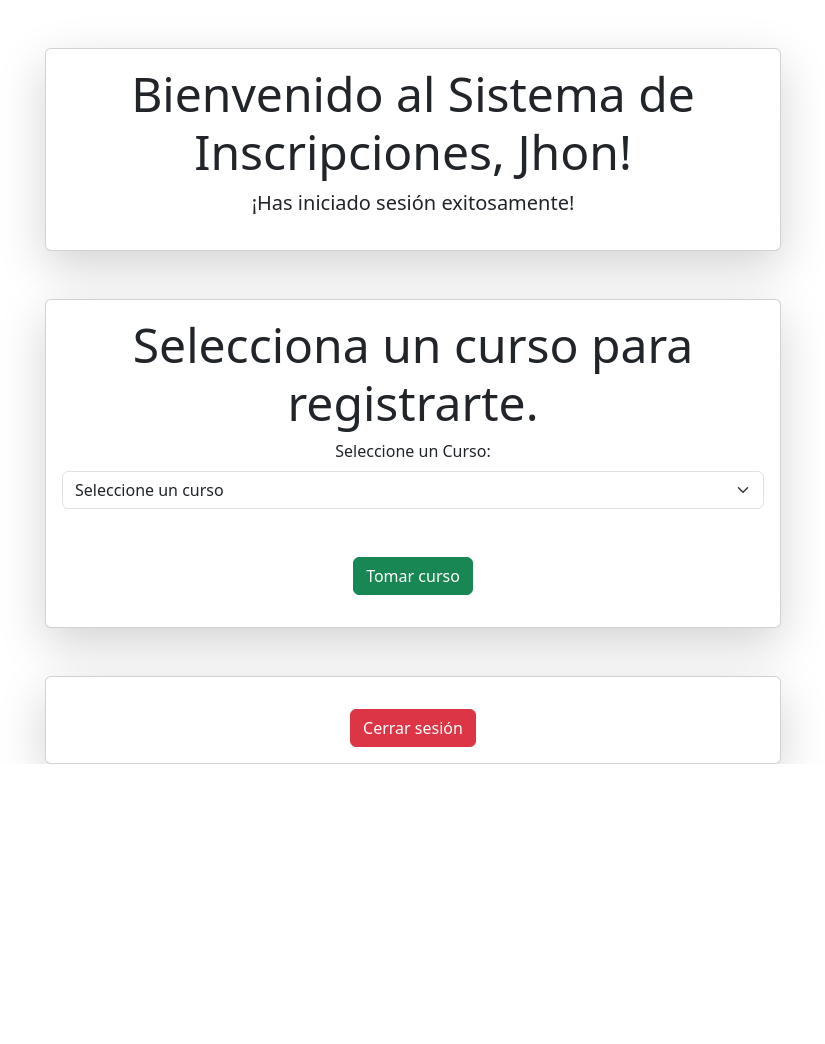
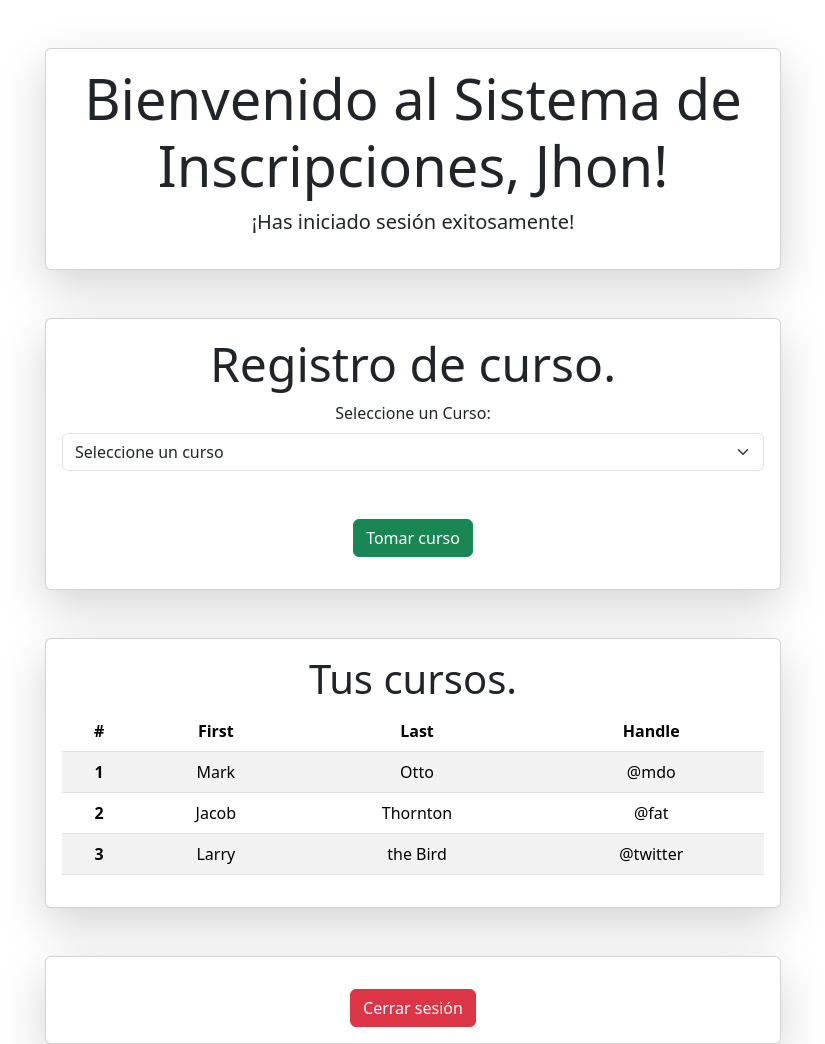
Before and after one commit to jrcedeno13/inscripcionCurso, a PHP site: page /dashboard.php in a window 1280 px wide. Shown: the part 56-1100 px from the top of the page, without its empty margins (227-1052 px from the left). Before the commit the page ends 820 px from the top, so only its background shows below. Run offline with PHP 8.4, Linux system fonts and the light colour scheme; a user stored in the database is signed in; data comes from the database, SQL or seed files in the repository; some libraries are stand-ins or nearby versions.

Commit message:
carga tabla
preparacion de tabla para presentar cursos

```diff
--- a/dashboard.php
+++ b/dashboard.php
@@ -80,7 +80,7 @@ if (!isset($_SESSION['user_id'])) {
                 <div class="col-md-8 text-center">
                     <div class="card shadow-lg">
                         <div class="card-body">
-                            <h1 class="display-5">Bienvenido al Sistema de Inscripciones, <?php echo htmlspecialchars($_SESSION['username']); ?>!</h1>
+                            <h1 class="display-4">Bienvenido al Sistema de Inscripciones, <?php echo htmlspecialchars($_SESSION['username']); ?>!</h1>
                             <p class="lead">¡Has iniciado sesión exitosamente!</p>
                         </div>
                     </div>
@@ -93,7 +93,7 @@ if (!isset($_SESSION['user_id'])) {
                 <div class="col-md-8 text-center">
                     <div class="card shadow-lg">
                         <div class="card-body">
-                            <h1 class="display-5">Selecciona un curso para registrarte.</h1>
+                            <h3 class="display-5">Registro de curso.</h3>
                             <form id="registerCurso" action="procesar_inscripcion.php" method="POST">
                                 <!-- Selección del curso -->
                                 <div class="mb-3">
@@ -128,6 +128,53 @@ if (!isset($_SESSION['user_id'])) {
             </div>
         </div>
 
+        <div class="container mt-5">
+            <div class="row justify-content-center">
+                <div class="col-md-8 text-center">
+                    <div class="card shadow-lg">
+                        <div class="card-body">
+                        <h3 class="display-6">Tus cursos.</h3>
+
+                            <table class="table table-striped">
+                                <thead>
+                                    <tr>
+                                        <th scope="col">#</th>
+                                        <th scope="col">First</th>
+                                        <th scope="col">Last</th>
+                                        <th scope="col">Handle</th>
+                                    </tr>
+                                </thead>
+                                <tbody>
+                                    <tr>
+                                        <th scope="row">1</th>
+                                        <td>Mark</td>
+                                        <td>Otto</td>
+                                        <td>@mdo</td>
+                                    </tr>
+                                    <tr>
+                                        <th scope="row">2</th>
+                                        <td>Jacob</td>
+                                        <td>Thornton</td>
+                                        <td>@fat</td>
+                                    </tr>
+                                    <tr>
+                                        <th scope="row">3</th>
+                                        <td>Larry</td>
+                                        <td>the Bird</td>
+                                        <td>@twitter</td>
+                                    </tr>
+                                </tbody>
+                            </table>
+                        </div>
+                    </div>
+                </div>
+            </div>
+        </div>
+
+
+
+
+
         <form id="logoutForm" action="logout.php" method="POST">
             <div class="container mt-5">
                 <div class="row justify-content-center">
@@ -142,19 +189,6 @@ if (!isset($_SESSION['user_id'])) {
             </div>
         </form>
 
-    <!-- <script>
-        // Verificar si las contraseñas coinciden
-        const form = document.querySelector('form');
-        const password = document.getElementById('password');
-        const confirmPassword = document.getElementById('confirm_password');
-
-        form.addEventListener('submit', (e) => {
-            if (password.value !== confirmPassword.value) {
-                e.preventDefault(); // Evita el envío del formulario
-                alert('Las contraseñas no coinciden. Por favor inténtalo de nuevo.');
-            }
-        });
-    </script> -->
 
     <?php
         if (isset($_SESSION['message'])) {
```
